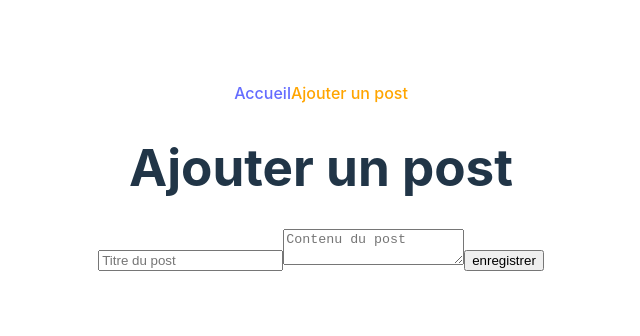
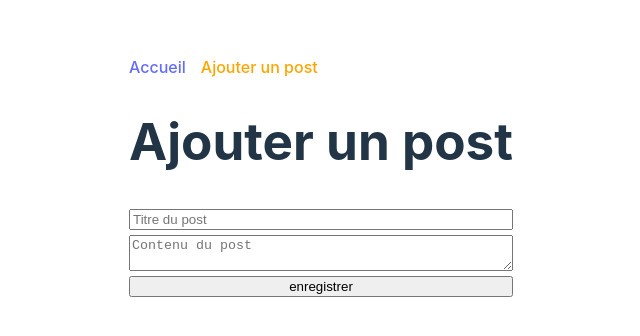
Before and after one commit to KanpoD/React_Yam, a React (Vite) app in the folder routerExemple/: page /add-post in a window 1280 px wide. Shown: the part 224-560 px from the top of the page, without its empty margins (319-959 px from the left). Built offline with nearby package versions, Linux system fonts and the light colour scheme.

Commit message:
correction exo implemente form

```diff
--- a/routerExemple/src/App.jsx
+++ b/routerExemple/src/App.jsx
@@ -8,10 +8,10 @@ function App() {
 
     return (
         <>
-        <NavBar />
+            <NavBar/>
             <Routes>
-        <Route path={'/'} element={<Home />} />
-        <Route path={'/add-post'} element={<AddPost />} />
+                <Route path={'/'} element={<Home/>}/>
+                <Route path={'/add-post'} element={<AddPost/>}/>
             </Routes>
         </>
     )
--- a/routerExemple/src/component/NavBar/index.jsx
+++ b/routerExemple/src/component/NavBar/index.jsx
@@ -8,7 +8,7 @@ const checkIsActive = ({isActive}) => {
 }
 const NavBar = () => {
     return (
-        <nav>
+        <nav style={{display: "flex", gap: '15px'}}>
             <NavLink style={checkIsActive} to={'/'}>Accueil</NavLink>
             <NavLink style={checkIsActive} to={'/add-post'}>Ajouter un post</NavLink>
         </nav>
--- a/routerExemple/src/main.jsx
+++ b/routerExemple/src/main.jsx
@@ -3,11 +3,14 @@ import ReactDOM from 'react-dom/client'
 import App from './App.jsx'
 import './index.css'
 import {BrowserRouter as Router} from "react-router-dom";
+import PostContextProvider from "./utils/context/postContext.jsx";
 
 ReactDOM.createRoot(document.getElementById('root')).render(
   <React.StrictMode>
-    <Router>
-        <App />
-    </Router>
+    <PostContextProvider>
+        <Router>
+            <App />
+        </Router>
+    </PostContextProvider>
   </React.StrictMode>,
 )
--- a/routerExemple/src/pages/AddPost/index.jsx
+++ b/routerExemple/src/pages/AddPost/index.jsx
@@ -1,12 +1,45 @@
-import React from 'react';
+import React, {useState} from 'react';
+import {usePostContext} from "../../utils/context/postContext.jsx";
 
 const AddPost = () => {
+
+    const [error, setError] = useState('')
+    const {state, dispatch} = usePostContext()
+
+    const handleChange = (e) => {
+        const {name, value} = e.target
+        dispatch({
+            type: 'POST/CHANGE',
+            payload: {
+                name,
+                value
+            }
+        })
+        if(error !== "") {
+            setError('')
+        }
+    }
+
+    const handleSubmit = (e) => {
+        e.preventDefault()
+        if(state.post.title.trim() !== '' && state.post.content.trim() !== '') {
+            dispatch({
+                type: 'POST/ADD'
+            })
+        } else {
+            setError('Merci de compléter tout les champs')
+        }
+    }
+
     return (
-        <form>
+        <form onSubmit={handleSubmit} style={{display: "flex", flexDirection: "column", gap: '5px'}}>
             <h1>Ajouter un post</h1>
-            <input type={'text'} name={'title'} placeholder={'Titre du post'} />
-            <textarea name={'content'} placeholder={'Contenu du post'} />
+            <input type={'text'} value={state.post.title} onChange={handleChange} name={'title'} placeholder={'Titre du post'} />
+            <textarea name={'content'} value={state.post.content} onChange={handleChange} placeholder={'Contenu du post'} />
             <input type={'submit'} value={'enregistrer'} />
+            {
+                error && <p style={{color: 'red'}}>{error}</p>
+            }
         </form>
     );
 };
--- a/routerExemple/src/pages/Home/index.jsx
+++ b/routerExemple/src/pages/Home/index.jsx
@@ -1,10 +1,23 @@
 import React from 'react';
+import {usePostContext} from "../../utils/context/postContext.jsx";
+import {Link} from "react-router-dom";
 
 const Home = () => {
+
+    const {state} = usePostContext()
+
+
     return (
         <div>
             <h1>Liste des posts</h1>
-            <p>Aucun posts à afficher</p>
+            {
+                state.posts.length > 0 ?
+                    state.posts.map(post => {
+                        return <Link to={'/'} key={post.id}>{post.title}</Link>
+                    })
+                    :
+                    <p>Aucun posts à afficher</p>
+            }
         </div>
     );
 };
--- /dev/null
+++ b/routerExemple/src/utils/context/postContext.jsx
@@ -0,0 +1,17 @@
+import {createContext, useContext} from "react";
+import usePostReducer from "../reducer/postReducer.jsx";
+
+const postContext = createContext()
+
+export const usePostContext = () => useContext(postContext);
+
+const PostContextProvider = ({children}) => {
+
+    const [state, dispatch] = usePostReducer();
+
+    return <postContext.Provider value={{state, dispatch}}>
+        {children}
+    </postContext.Provider>
+}
+
+export default PostContextProvider
--- /dev/null
+++ b/routerExemple/src/utils/reducer/postReducer.jsx
@@ -0,0 +1,42 @@
+import {useReducer} from "react";
+
+let id = 1
+const initialState = {
+    posts: [],
+    post: {
+        title: '',
+        content: ''
+    }
+}
+
+
+const postReducer = (state, action) => {
+    switch(action.type) {
+
+        case 'POST/CHANGE':
+            return {
+                ...state,
+                post: {
+                    ...state.post,
+                    [action.payload.name]: action.payload.value
+                }
+            }
+
+        case 'POST/ADD':
+            return {
+                ...state,
+                post: {
+                    title: '',
+                    content: ''
+                },
+                posts: [...state.posts, {id: id++, ...state.post}]
+            }
+
+        default:
+            return state;
+    }
+}
+
+const usePostReducer = () => useReducer(postReducer, initialState);
+
+export default usePostReducer;
```
Lines whose indentation alone changed are shown as unchanged.
